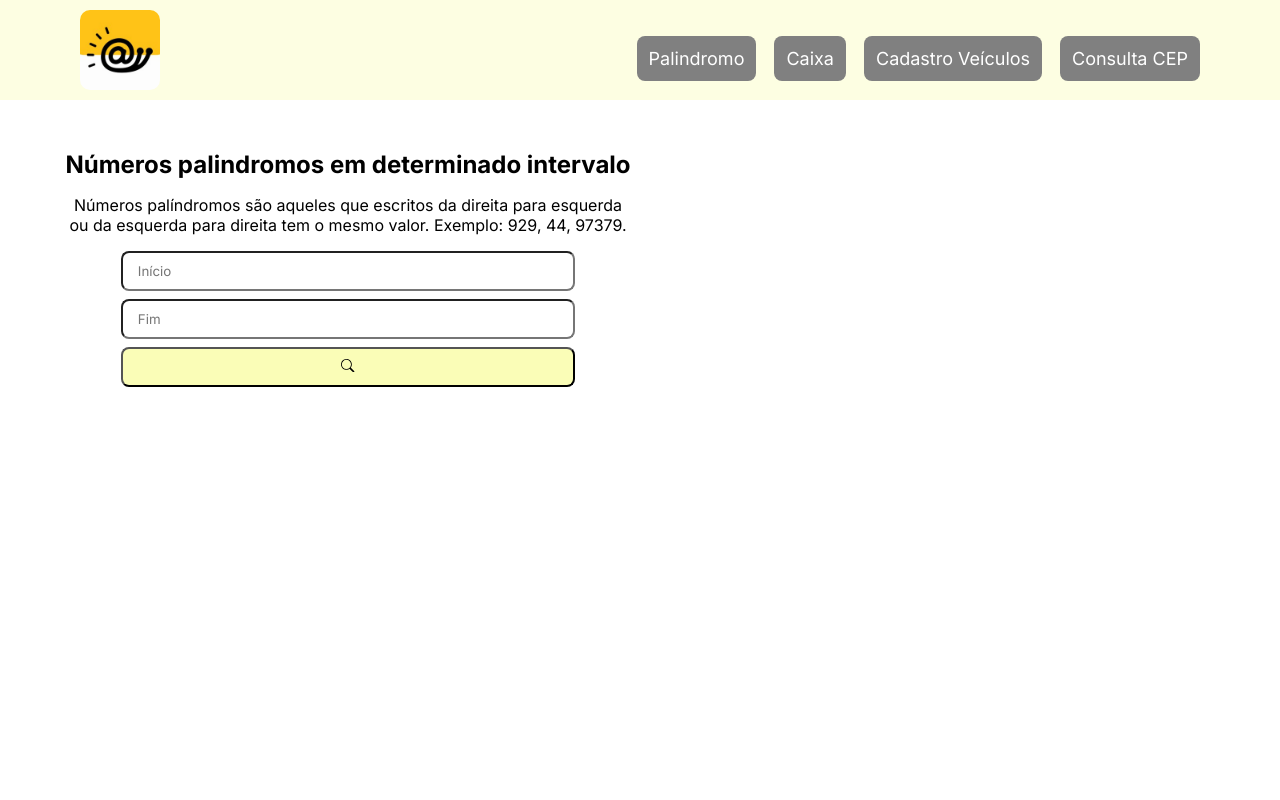
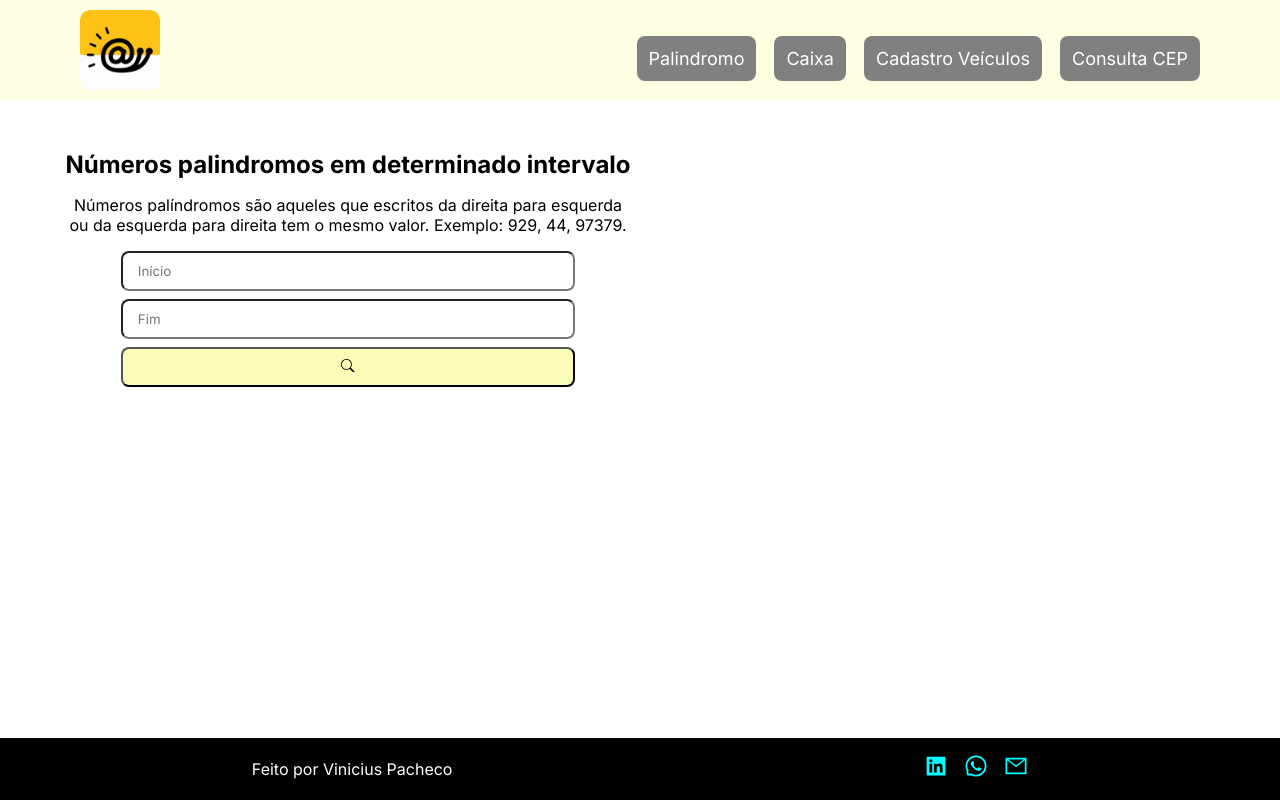
Before and after one commit to viniciusgrp/Kokac-Teste-Tecnico-Front-End, a React (Vite) app: page / in a window 1280 px wide. Built offline with nearby package versions, Linux system fonts and the light colour scheme.

Commit message:
feat footer

```diff
--- a/src/App.tsx
+++ b/src/App.tsx
@@ -1,23 +1,25 @@
-import { Caixa } from "./components/Caixa"
-import { Header } from "./components/Header"
-import { Palindromo } from "./components/Palindromo"
-import { Veiculos } from "./components/Veiculos"
-import {useContext} from "react"
-import { GlobalContext } from "./providers/global"
-import { Cep } from "./components/Cep"
+import { Caixa } from "./components/Caixa";
+import { Header } from "./components/Header";
+import { Palindromo } from "./components/Palindromo";
+import { Veiculos } from "./components/Veiculos";
+import { useContext } from "react";
+import { GlobalContext } from "./providers/global";
+import { Cep } from "./components/Cep";
+import { Footer } from "./components/Footer";
 
 function App() {
-    const {component} = useContext(GlobalContext)
+  const { component } = useContext(GlobalContext);
 
-    return (
+  return (
     <>
-      <Header/>
-      {component === 'palindromo' && <Palindromo/>}
-      {component === 'caixa' && <Caixa/>}
-      {component === 'veiculos' && <Veiculos/>}
-      {component === 'cep' && <Cep/>}
+      <Header />
+      {component === "palindromo" && <Palindromo />}
+      {component === "caixa" && <Caixa />}
+      {component === "veiculos" && <Veiculos />}
+      {component === "cep" && <Cep />}
+      <Footer />
     </>
-  )
+  );
 }
 
-export default App
+export default App;
--- /dev/null
+++ b/src/components/Footer/index.tsx
@@ -0,0 +1,15 @@
+import { FooterStyle } from "./style"
+import {AiFillLinkedin, AiOutlineWhatsApp, AiOutlineMail} from "react-icons/ai"
+
+export const Footer = () => {
+    return (
+        <FooterStyle>
+            <p>Feito por Vinicius Pacheco</p>
+            <div className="redesSociais">
+                <a href="https://linkedin.com/in/viniciusgrp" target="_blank"><AiFillLinkedin/></a>
+                <a href="https://wa.me/5511984067896" target="_blank"><AiOutlineWhatsApp/></a>
+                <a href="mailto:viniciusgrp@gmail.com" target="_blank"><AiOutlineMail/></a>
+            </div>
+        </FooterStyle>
+    )
+}
--- /dev/null
+++ b/src/components/Footer/style.ts
@@ -0,0 +1,25 @@
+import styled from "styled-components";
+
+export const FooterStyle = styled.footer`
+display: none;
+  @media screen and (min-width: 768px) {
+    position: fixed;
+    bottom: 0;
+    display: flex;
+    align-items: center;
+    background-color: black;
+    color: white;
+    width: 100%;
+    padding: 16px;
+    justify-content: space-around;
+
+    .redesSociais {
+      display: flex;
+      gap: 16px;
+      font-size: 24px;
+      a {
+        color: cyan;
+      }
+    }
+  }
+`;
```
